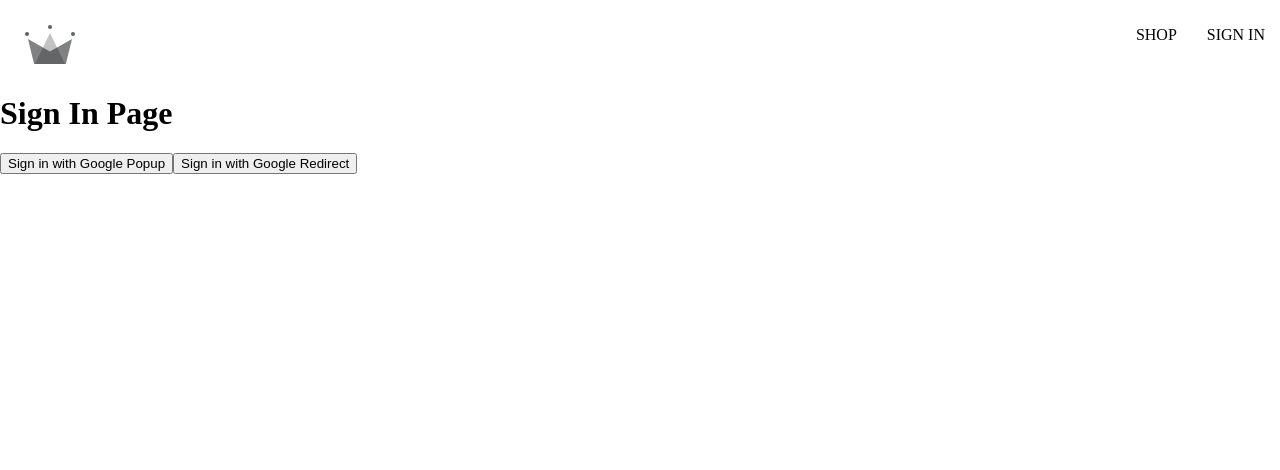
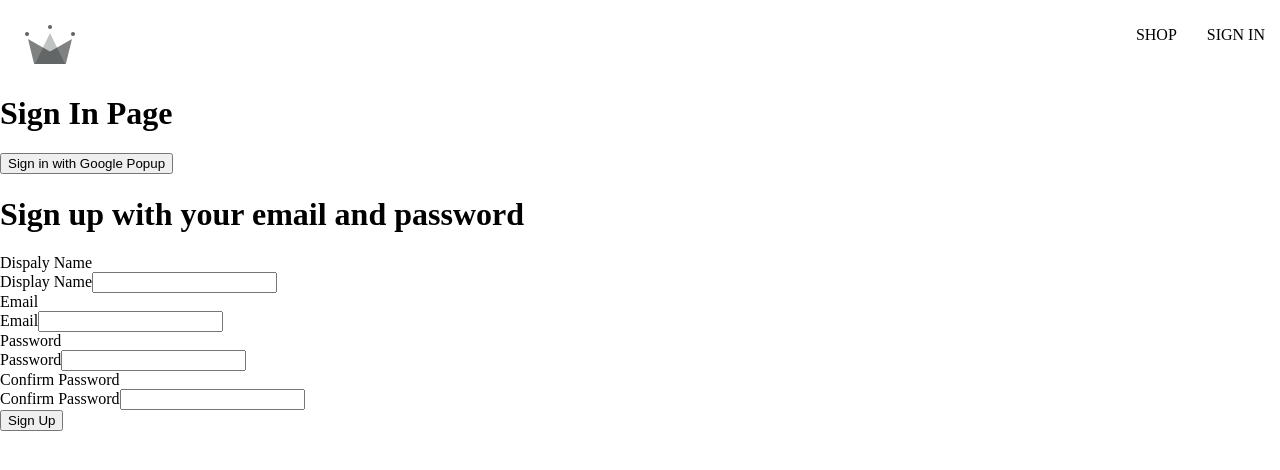
Before and after one commit to dduvallc/crwn-clothing-dd, a React (Create React App) app: page /sign-in in a window 1280 px wide. Shown: the top 470 px of the page. Built offline with nearby package versions, Linux system fonts and the light colour scheme.

Commit message:
sign-up-form changes.<FormInput> replaced <input> in sign-up-form-component.jsx

```diff
--- /dev/null
+++ b/src/components/form-input/form-input.component.jsx
@@ -0,0 +1,15 @@
+
+// const FormInput equals a functional component thatt returns something
+// Note: this replaces code in SignUpForm
+const FormInput = ({label, ...otherProps}) => {
+    return (
+        <div>
+            <label>{label}</label>
+            <input
+                {...otherProps}
+            />
+        </div>
+    )
+};
+
+export default FormInput;
--- /dev/null
+++ b/src/components/sign-up-form/sign-up-form.component.jsx
@@ -0,0 +1,77 @@
+import { useState } from "react";
+
+import FormInput from "../form-input/form-input.component";
+
+import { createAuthUserWithEmailAndPassword, createUserDocumentFromAuth } from "../../utils/firebase/firebase.utils";
+
+// field object
+const defaultFormFields = {
+    displayName: '',
+    email: '',
+    password: '',
+    confirmpassword: ''
+}
+
+const  SignUpForm = () => {
+    const [formFields, setFormFields] = useState(defaultFormFields);
+    const { displayName, email, password, confirmpassword } = formFields;
+
+    console.log(formFields);
+
+    const resetFormFields = () => {
+        setFormFields(defaultFormFields)
+    }
+
+    // async fnc because generating a user doc inside of an external service
+    const handleSubmit = async (event) => {
+        event.preventDefault();
+
+        if (password != confirmpassword) {
+            alert("passwords do not match");
+            return;
+        }
+
+        try {
+           const { user } = await createAuthUserWithEmailAndPassword(email, password);
+
+           await createUserDocumentFromAuth(user, { displayName })
+           resetFormFields();
+        } catch (error) {
+            if (error.code === 'auth/email-already-in-use') {
+                alert('Cannot create user, email already in use');
+            } else {
+                console.log('user creation encountered an error', error);
+            }
+        }
+    }
+
+    //store & set object
+    const handleChange = (event) => {
+        const {name, value} = event.target;
+        setFormFields({...formFields, [name]: value})
+
+    };
+
+    return(
+        <div>
+            <h1>Sign up with your email and password</h1>
+            <form onSubmit={handleSubmit}>
+                <label>Dispaly Name</label>
+                <FormInput label="Display Name" type="text" required onChange={handleChange} name="displayName" value={displayName} />
+
+                <label>Email</label>
+                <FormInput label="Email" type="email" required onChange={handleChange} name="email" value={email}/>
+
+                <label>Password</label>
+                <FormInput label="Password" type='password' required onChange={handleChange} name="password" value={password}/>
+
+                <label>Confirm Password</label>
+                <FormInput label="Confirm Password" type='password' required onChange={handleChange} name="confirmpassword" value={confirmpassword}/>
+
+                <button type='submit'>Sign Up</button>
+            </form>
+        </div>
+    )
+}
+
+export default SignUpForm;
--- a/src/routes/sign-in/sign-in.component.jsx
+++ b/src/routes/sign-in/sign-in.component.jsx
@@ -1,25 +1,11 @@
-import { useEffect } from 'react';
-import { getRedirectResult } from 'firebase/auth';
-
 import {
-    auth,
     signInWithGooglePopup,
-    signInWithGoogleRedirect,
     createUserDocumentFromAuth,
  } from '../../utils/firebase/firebase.utils';
 
+import SignUpForm from '../../components/sign-up-form/sign-up-form.component'
 
 const SignIn = () => {
-   useEffect(() => {
-        const getGoogleResponse = async () => {
-            const response = await getRedirectResult(auth);
-            console.log(response);
-            if (response) {
-                const userDocRef = await createUserDocumentFromAuth(response.user)
-            }
-        }
-        getGoogleResponse().catch(console.error);
-    }, []);
 
    const logGoogleUser = async () => {
       const { user } = await signInWithGooglePopup();
@@ -27,16 +13,11 @@
       console.log(user);
    };
 
-//    const logGoogleRedirectUser = async () => {
-//         const { user } = await signInWithGoogleRedirect();
-//         console.log({user});
-//     };
     return (
         <div>
             <h1>Sign In Page</h1>
             <button onClick={logGoogleUser}>Sign in with Google Popup</button>
-            <button onClick={signInWithGoogleRedirect}>Sign in with Google Redirect</button>
-
+            <SignUpForm />
         </div>
     );
 };
--- a/src/utils/firebase/firebase.utils.jsx
+++ b/src/utils/firebase/firebase.utils.jsx
@@ -3,7 +3,8 @@
     getAuth,
     signInWithRedirect,
     signInWithPopup,
-    GoogleAuthProvider
+    GoogleAuthProvider,
+    createUserWithEmailAndPassword
 } from 'firebase/auth';
 
 import {
@@ -12,6 +13,8 @@
     getDoc,
     setDoc
 } from 'firebase/firestore';
+
+import { exp } from 'firebase/firestore/pipelines';
 
 
 // Your web app's Firebase configuration
@@ -32,36 +35,30 @@
     prompt: "select_account"
 });
 
-// export const createUserProfileDocument = async (userAuth, additionalData) => {
-//     if (!userAuth) return;
-//     console.log(userAuth);
-// };
 
 export const auth = getAuth();
 export const signInWithGooglePopup = () => signInWithPopup(auth, googleProvider);
-export const signInWithGoogleRedirect = () => signInWithRedirect(auth, googleProvider);
 
 export const db = getFirestore();
 
-export const createUserDocumentFromAuth = async (userAuth) => {
+export const createUserDocumentFromAuth = async (userAuth, additionalInformation = {}) => {
+    if (!userAuth) return;
+
     const userDocRef = doc(db, 'users', userAuth.uid);
 
-    // console.log(userDocRef);
     const userSnapshot = await getDoc(userDocRef);
-    // console.log(userSnapshot);
-    // console.log(userSnapshot.exists());
 
     // if user data does not exist, create / set the document with the data from userAuth, in my collection
     if (!userSnapshot.exists()) {
         const { displayName, email } = userAuth;
         const createdAt = new Date();
-            // console.log('I am here');
 
         try {
             await setDoc(userDocRef, {
                 displayName,
                 email,
-                createdAt
+                createdAt,
+                ...additionalInformation
             });
         } catch (error) {
             console.log('error creating the user', error.message);
@@ -70,3 +67,9 @@
 
     return userDocRef;
 };
+
+export const createAuthUserWithEmailAndPassword = async (email, password) => {
+    if (!email || !password) return;
+
+    return await createUserWithEmailAndPassword(auth, email, password);
+}
```
Also changed, not shown: src/components/form-input/form-input.styles.scss (added).
